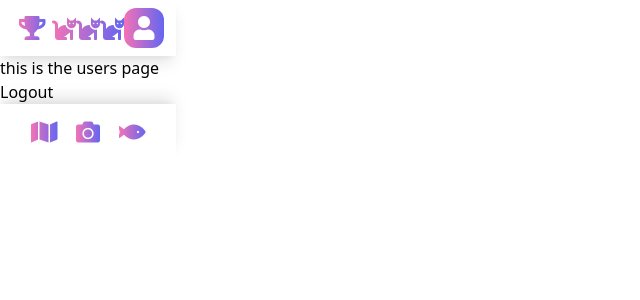
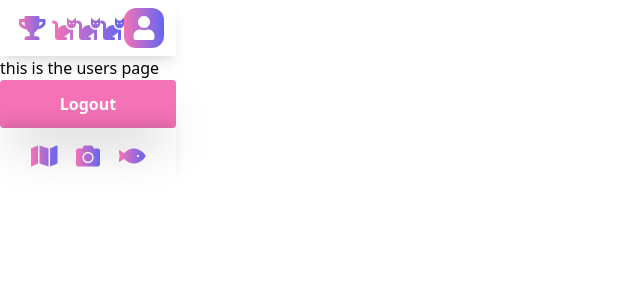
Before and after one commit to harakeke-2021/catwatch, a React (Vite) app: page /user in a window 1280 px wide. Shown: the top 300 px of the page, without its empty margins (0-640 px from the left). Built offline with nearby package versions, Linux system fonts and the light colour scheme; no server answers; sample sign-in values are in the browser's storage.

Commit message:
logoutButtonOK

```diff
--- a/client/features/Auth/Logout.jsx
+++ b/client/features/Auth/Logout.jsx
@@ -11,7 +11,7 @@ function Logout () {
 
   return (
     <div>
-      <button onClick={handleLogout}>Logout</button>
+      <button onClick={handleLogout} className="block w-full py-3 font-bold text-white bg-pink-400 rounded shadow-2xl">Logout</button>
     </div>
   )
 }
```
